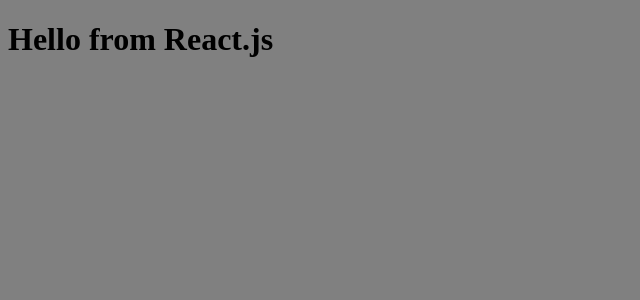
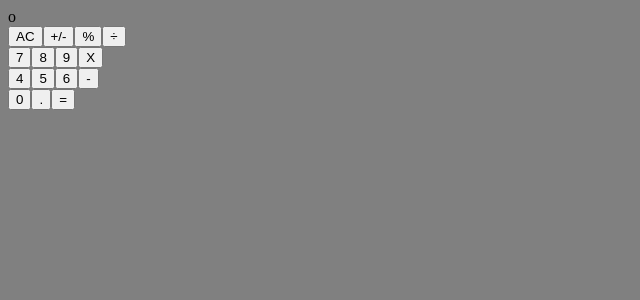
Before and after one commit to ammarkandel/simple-calculator-js, a React (Create React App) app: page / in a window 1280 px wide. Shown: the top 300 px of the page, without its empty margins (0-640 px from the left). Built offline with nearby package versions, Linux system fonts and the light colour scheme.

Commit message:
Add components structure

```diff
--- a/package.json
+++ b/package.json
@@ -7,9 +7,11 @@
     "@testing-library/react": "^11.1.0",
     "@testing-library/user-event": "^12.1.10",
     "big.js": "^5.2.2",
+    "prop-types": "^15.7.2",
     "react": "^17.0.2",
     "react-dom": "^17.0.2",
     "react-scripts": "4.0.3",
+    "uuid": "^3.4.0",
     "web-vitals": "^1.0.1"
   },
   "scripts": {
--- a/src/App.js
+++ /dev/null
@@ -1,7 +0,0 @@
-function App() {
-  return (
-    <h1>Hello from React.js</h1>
-  );
-}
-
-export default App;
--- /dev/null
+++ b/src/components/App.js
@@ -0,0 +1,13 @@
+import ButtonPanel from './ButtonPanel';
+import Display from './Display';
+
+function App() {
+  return (
+    <>
+      <Display result="o" />
+      <ButtonPanel />
+    </>
+  );
+}
+
+export default App;
--- /dev/null
+++ b/src/components/Button.js
@@ -0,0 +1,16 @@
+import PropTypes from 'prop-types';
+
+const Button = (props) => {
+  const { children } = props;
+  return (
+    <button type="button">
+      {children}
+    </button>
+  );
+};
+
+Button.propTypes = {
+  children: PropTypes.node.isRequired,
+};
+
+export default Button;
--- /dev/null
+++ b/src/components/ButtonPanel.js
@@ -0,0 +1,29 @@
+import { v1 as uuidv1 } from 'uuid';
+import Button from './Button';
+
+const ButtonPanel = () => {
+  const panels = [
+    'AC', '+/-', '%', '÷', '7', '8', '9', 'X', '4', '5', '6', '-', '0', '.', '=',
+  ];
+
+  const printBtns = (btn) => (<Button button={btn} key={uuidv1()}>{btn}</Button>);
+
+  return (
+    <>
+      <div>
+        {panels.slice(0, 4).map(printBtns)}
+      </div>
+      <div>
+        {panels.slice(4, 8).map(printBtns)}
+      </div>
+      <div>
+        {panels.slice(8, 12).map(printBtns)}
+      </div>
+      <div>
+        {panels.slice(12, 15).map(printBtns)}
+      </div>
+    </>
+  );
+};
+
+export default ButtonPanel;
--- /dev/null
+++ b/src/components/Display.js
@@ -0,0 +1,17 @@
+import PropTypes from 'prop-types';
+
+const Display = (props) => {
+  const { result } = props;
+
+  return (
+    <div>
+      {result}
+    </div>
+  );
+};
+
+Display.propTypes = {
+  result: PropTypes.node.isRequired,
+};
+
+export default Display;
--- a/src/index.js
+++ b/src/index.js
@@ -1,7 +1,7 @@
 import React from 'react';
 import ReactDOM from 'react-dom';
 import './index.css';
-import App from './App';
+import App from './components/App';
 
 ReactDOM.render(
   <React.StrictMode>
```
Also changed, not shown: 2 other files (tests, documents, lock files or other folders).
